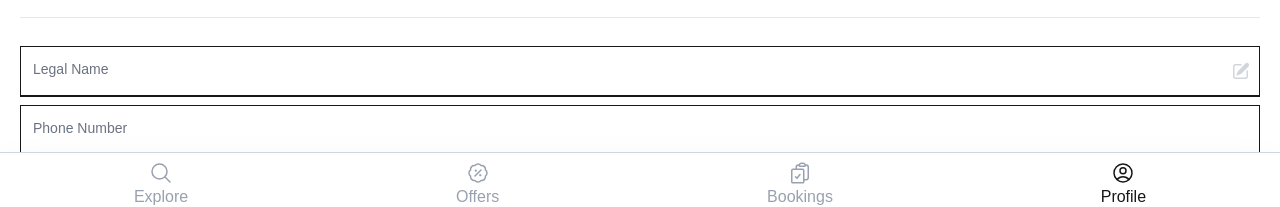
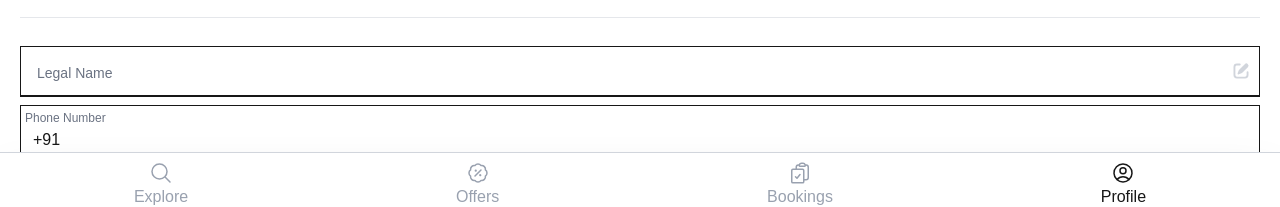
Before and after one commit to Karthikk7293/spacez-app, a Next.js app: page /profile in a window 1280 px wide. Shown: the part 584-791 px from the top of the page. Built offline with nearby package versions, Linux system fonts and the light colour scheme.

Commit message:
👌 IMPROVE:

```diff
--- a/components/ui/InputBox.tsx
+++ b/components/ui/InputBox.tsx
@@ -1,5 +1,6 @@
 'use client'
 
+import { PencilSquareIcon } from "@heroicons/react/16/solid"
 import { useState } from "react"
 
 interface InputBoxProps {
@@ -10,38 +11,37 @@ interface InputBoxProps {
     readOnly: boolean,
     state: string,
     showEdit: boolean,
+    handleChange: (value: string, name: string) => void
+    handleSubmit: () => void
 }
 
-const InputBox = ({ type, name, placeHolder, required, readOnly, showEdit, }: InputBoxProps) => {
-
+const InputBox = ({ type, name, placeHolder, required, readOnly, showEdit, state, handleChange, handleSubmit }: InputBoxProps) => {
     const [focus, setFocus] = useState("")
-
-    const handleChange = (e: React.ChangeEvent<HTMLInputElement | HTMLTextAreaElement>) => {
-        e.preventDefault()
-
-    }
-
     return (
+        <>
             <div className="flex border items-center border-b-2 my-2 relative">
-            <span className={` text-nowrap text-gray-500 top-3 left-3 absolute duration-150 ${focus === name ? "-translate-2 text-xs " : "translate-0 text-sm "} `}>{placeHolder}</span>
+                <span className={` text-nowrap text-gray-500 top-4 left-4 absolute duration-150 ${focus === name || state != "" ? "-translate-3 text-xs " : "translate-0 text-sm "} `}>{placeHolder}</span>
                 <input
                     className=" w-full px-3 pt-5 h-12 !border-transparent focus:outline-none "
                     type={type}
                     name={name}
                     required={required}
                     readOnly={readOnly}
+                    value={state}
                     placeholder={focus === name ? placeHolder : ""}
                     onFocus={(() => setFocus(name))}
-                onBlur={(() => setFocus(name))}
-                onChange={((e) => handleChange(e))}
+                    onBlur={(() => setFocus(""))}
+                    onChange={((e) => handleChange(e.target.value, name))}
                 />
                 {showEdit && <span className=" px-2 ">
-                <svg xmlns="http://www.w3.org/2000/svg" viewBox="0 0 20 20" fill="currentColor" className="size-5 text-gray-300">
-                    <path d="m5.433 13.917 1.262-3.155A4 4 0 0 1 7.58 9.42l6.92-6.918a2.121 2.121 0 0 1 3 3l-6.92 6.918c-.383.383-.84.685-1.343.886l-3.154 1.262a.5.5 0 0 1-.65-.65Z" />
-                    <path d="M3.5 5.75c0-.69.56-1.25 1.25-1.25H10A.75.75 0 0 0 10 3H4.75A2.75 2.75 0 0 0 2 5.75v9.5A2.75 2.75 0 0 0 4.75 18h9.5A2.75 2.75 0 0 0 17 15.25V10a.75.75 0 0 0-1.5 0v5.25c0 .69-.56 1.25-1.25 1.25h-9.5c-.69 0-1.25-.56-1.25-1.25v-9.5Z" />
-                </svg>
+                    <PencilSquareIcon className="size-5 text-gray-300" />
                 </span>}
             </div>
+            <div className={` ${name === focus ? "visible" : "hidden"} w-full flex justify-end`}>
+                <button className=" text-xs  px-3 py-2 underline underline-offset-2">Cancel</button>
+                <button onClick={(() => handleSubmit())} className="border-gray-300 text-xs border rounded-sm px-3 py-2">Save</button>
+            </div>
+        </>
     )
 }
 
--- a/components/ui/ProfileForm.tsx
+++ b/components/ui/ProfileForm.tsx
@@ -1,14 +1,49 @@
 'use client'
 
+import { useState } from "react"
 import InputBox from "./InputBox"
 
+
 const ProfileForm = () => {
+    const [name, setName] = useState("")
+    const [email, setEmail] = useState("")
+    const [mobile, setMobile] = useState("+91")
+
+    const handleChange = (value: string, name: string) => {
+        if (name === 'mobile') {
+            const code = value.split("")
+            code.splice(0, 3)
+            const data = code.map((item, index) => {
+                if (index > 4) {
+                    return item
+                } else {
+                    return "*"
+                }
+            })
+            setMobile(["+", "9", "1", ...data].join(""))
+        }
+        if (name === 'email') {
+            setEmail(value)
+        }
+        if (name === "name") {
+            setName(value)
+        }
+    }
+
+    const handleSubmit = () => {
+        const userDetails = {
+            name,
+            email,
+            mobile
+        }
+        localStorage.setItem('userDetails', JSON.stringify(userDetails))
+    }
 
     return (
         <div className="py-5">
-            <InputBox name={"name"} type={"text"} placeHolder={"Legal Name"} required={true} readOnly={false} state="" showEdit={true} />
-            <InputBox name={"mobile"} type={"text"} placeHolder={"Phone Number"} required={true} readOnly={false} state="" showEdit={false} />
-            <InputBox name={"email"} type={"email"} placeHolder={"Email"} required={true} readOnly={false} state="" showEdit={true} />
+            <InputBox name={"name"} type={"text"} placeHolder={"Legal Name"} required={true} readOnly={false} state={name} showEdit={true} handleChange={handleChange} handleSubmit={handleSubmit} />
+            <InputBox name={"mobile"} type={"text"} placeHolder={"Phone Number"} required={true} readOnly={false} state={mobile} showEdit={false} handleChange={handleChange} handleSubmit={handleSubmit} />
+            <InputBox name={"email"} type={"email"} placeHolder={"Email"} required={true} readOnly={false} state={email} showEdit={true} handleChange={handleChange} handleSubmit={handleSubmit} />
         </div>
     )
 }
```
Lines whose indentation alone changed are shown as unchanged.
